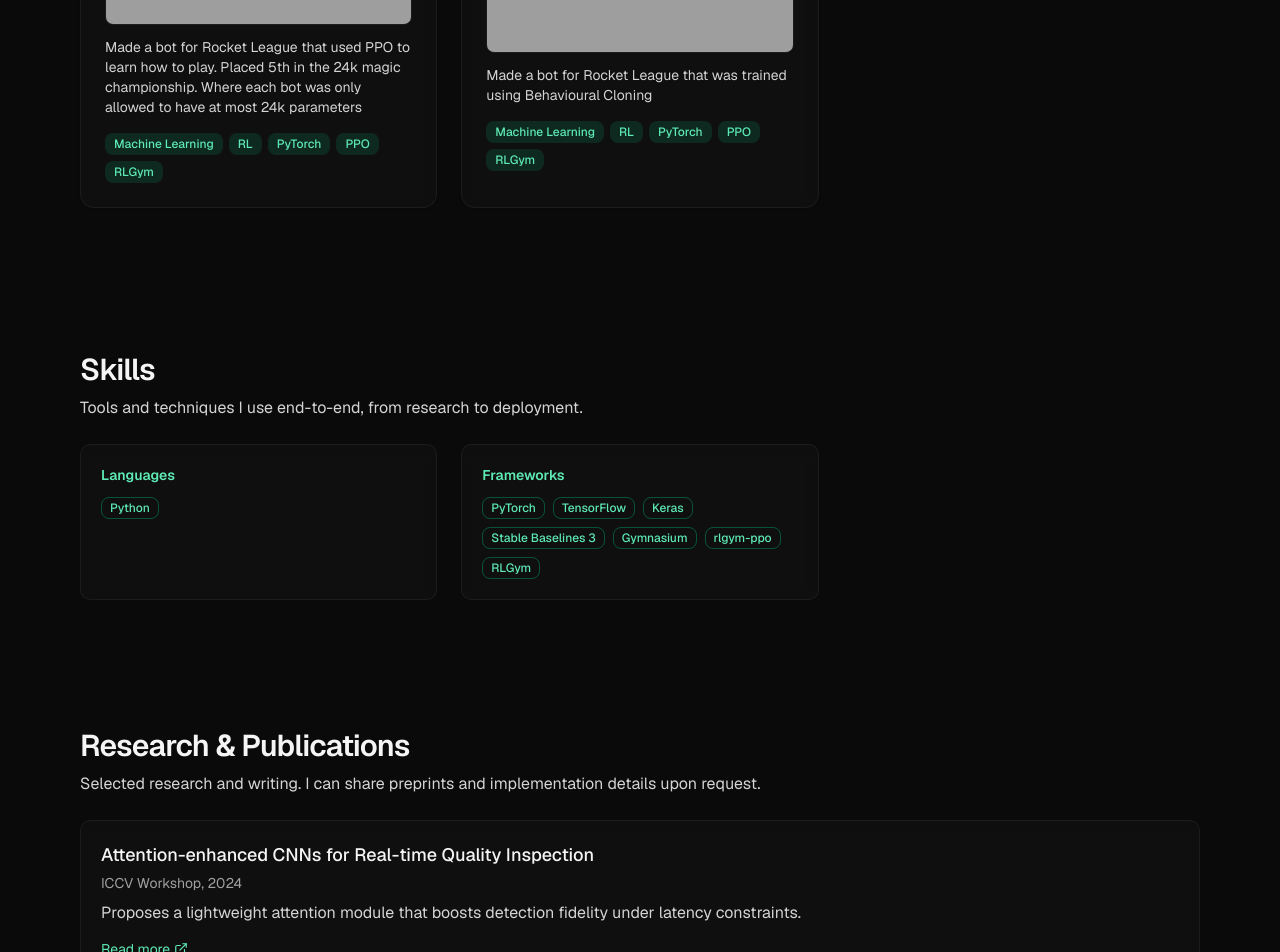
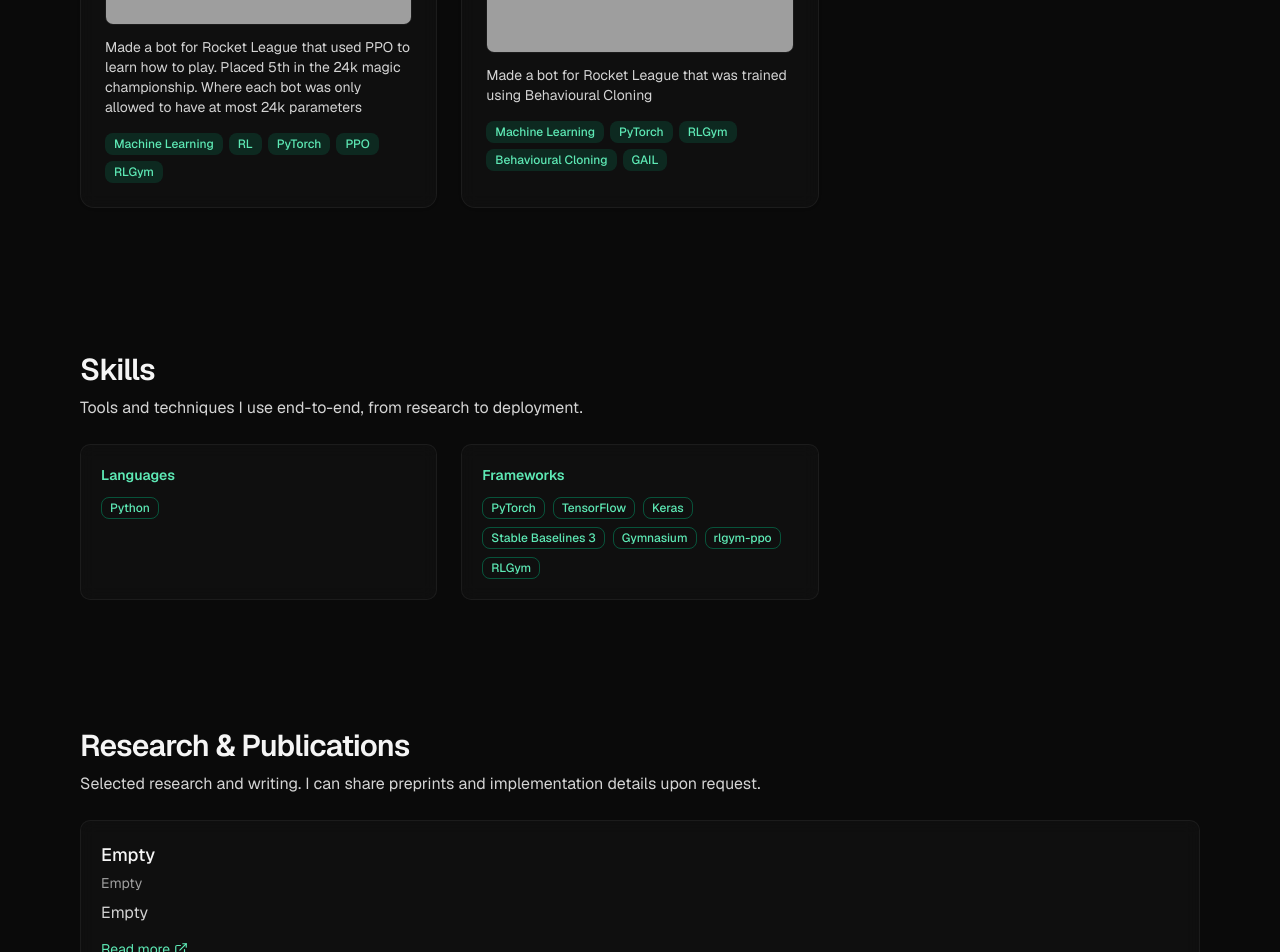
Before and after one commit to Martico2432/marticodev, a Next.js app: page / in a window 1280 px wide. Shown: the part 1020-1972 px from the top of the page. Built offline with nearby package versions, Linux system fonts and the light colour scheme; grey boxes are pictures that could not be loaded.

Commit message:
better projects, and empty publications

```diff
--- a/components/projects.tsx
+++ b/components/projects.tsx
@@ -15,7 +15,7 @@ const projects = [
     desc:
       "Made a bot for Rocket League that was trained using Behavioural Cloning",
     img: "/green-computer-vision-neural-network.png",
-    tags: ["Machine Learning", "RL", "PyTorch", "PPO", "RLGym"],
+    tags: ["Machine Learning", "PyTorch", "RLGym", "Behavioural Cloning", "GAIL"],
   },
 ]
 
--- a/components/publications.tsx
+++ b/components/publications.tsx
@@ -2,12 +2,18 @@ import { ExternalLink } from 'lucide-react'
 import Link from "next/link"
 
 const pubs = [
+  // {
+  //   title: "Attention-enhanced CNNs for Real-time Quality Inspection",
+  //   venue: "ICCV Workshop, 2024",
+  //   link: "https://example.com/publication-1",
+  //   summary: "Proposes a lightweight attention module that boosts detection fidelity under latency constraints.",
+  // },
   {
-    title: "Attention-enhanced CNNs for Real-time Quality Inspection",
-    venue: "ICCV Workshop, 2024",
-    link: "https://example.com/publication-1",
-    summary: "Proposes a lightweight attention module that boosts detection fidelity under latency constraints.",
-  },
+    title: "Empty",
+    venue: "Empty",
+    link: "Empty",
+    summary: "Empty",
+  }
 ]
 
 export default function Publications() {
```
